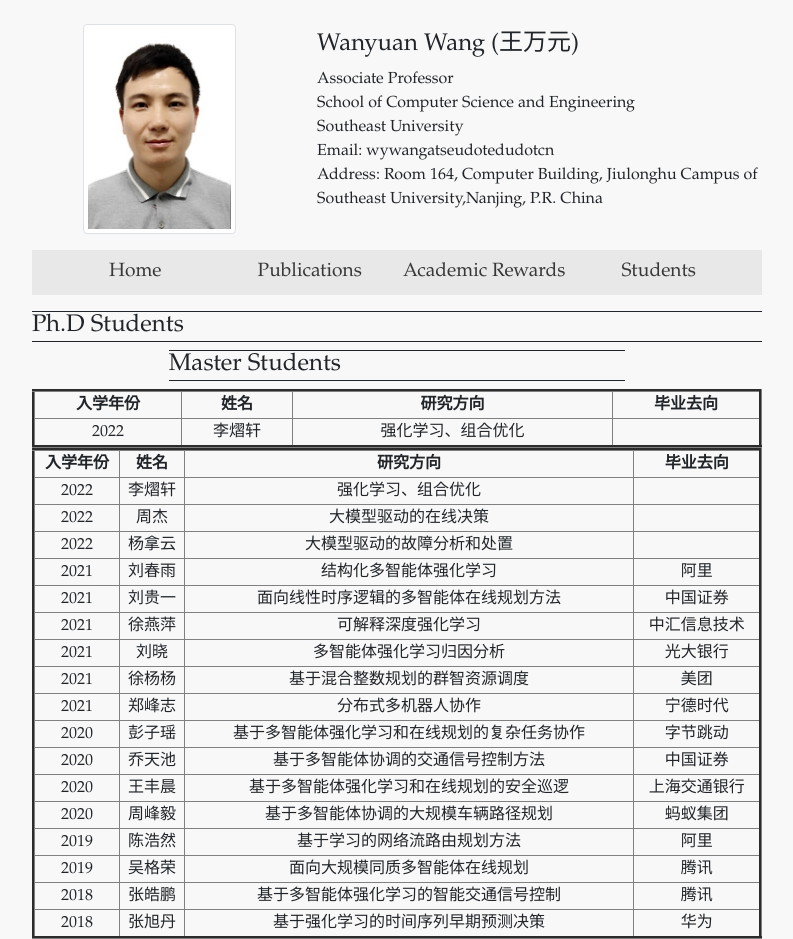
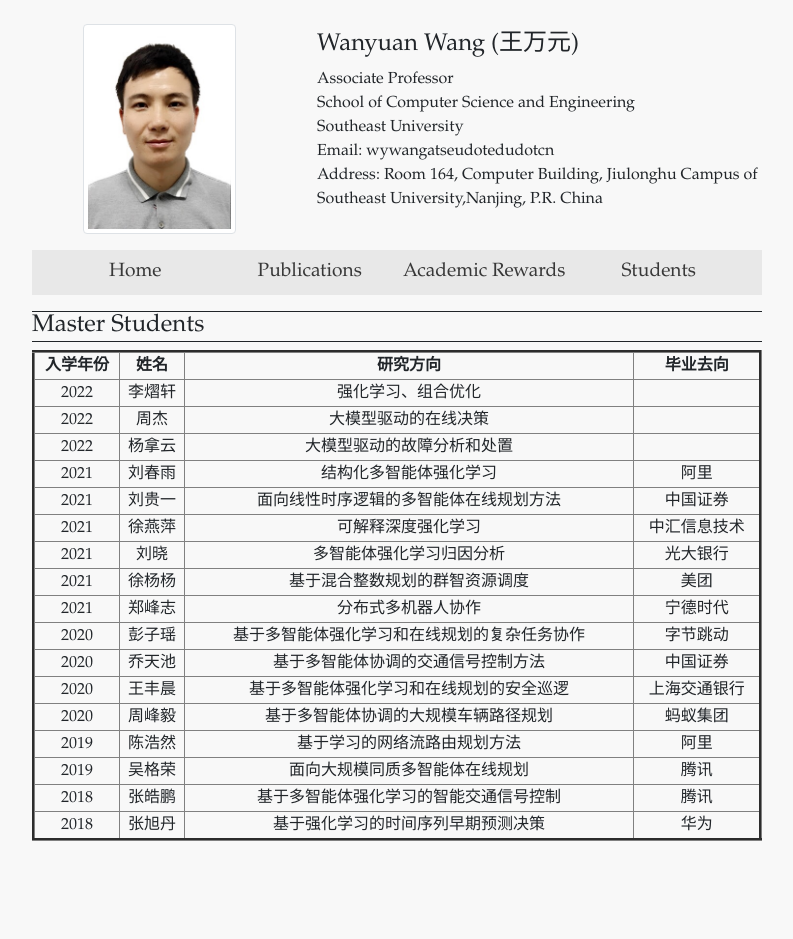
Before and after one commit to wanyuanwang/wanyuanwang.github.io, a Jekyll site: the page built from students.html, in a window 1280 px wide. Shown: the whole page, without its empty margins (243-1036 px from the left). Built offline with Jekyll 4.4.1, drawn with Linux system fonts in a browser that asks for light colours; after the commit the page ends 900 px from its top, so only the background shows below that.

Commit message:
Update students.html

```diff
--- a/students.html
+++ b/students.html
@@ -3,22 +3,6 @@
 ---
 <div class="row">
     <div class="col-sm-8 offset-sm-2">
-        <h4 style="border-top:1px solid; border-bottom:1px solid; ">Ph.D Students</h4>
-        <table border="3" width="730px">
-          <tr align="center">
-    	      <th>入学年份</th>
-              <th>姓名</th>
-              <th>研究方向</th>
-              <th>毕业去向</th>
-            </tr>
-          <tr align="center">
-    	      <td>2022</td>
-              <td>李熠轩</td>
-              <td>强化学习、组合优化</td>
-              <td></td>
-          </tr>
-      </div>
-     <div class="col-sm-8 offset-sm-2">
       <h4 style="border-top:1px solid; border-bottom:1px solid; ">Master Students</h4>
         <table border="3" width="730px">
           <tr align="center">
```
